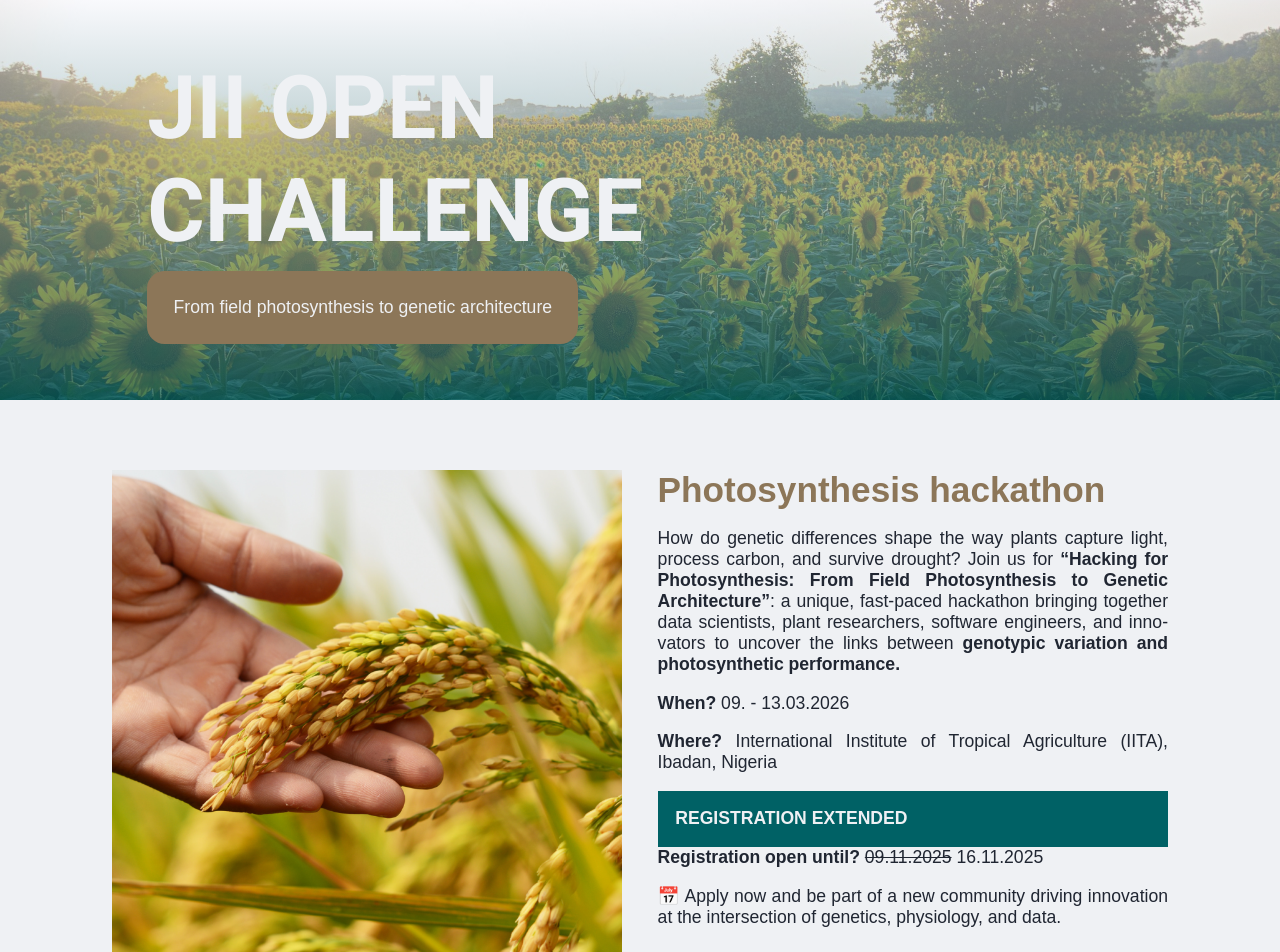
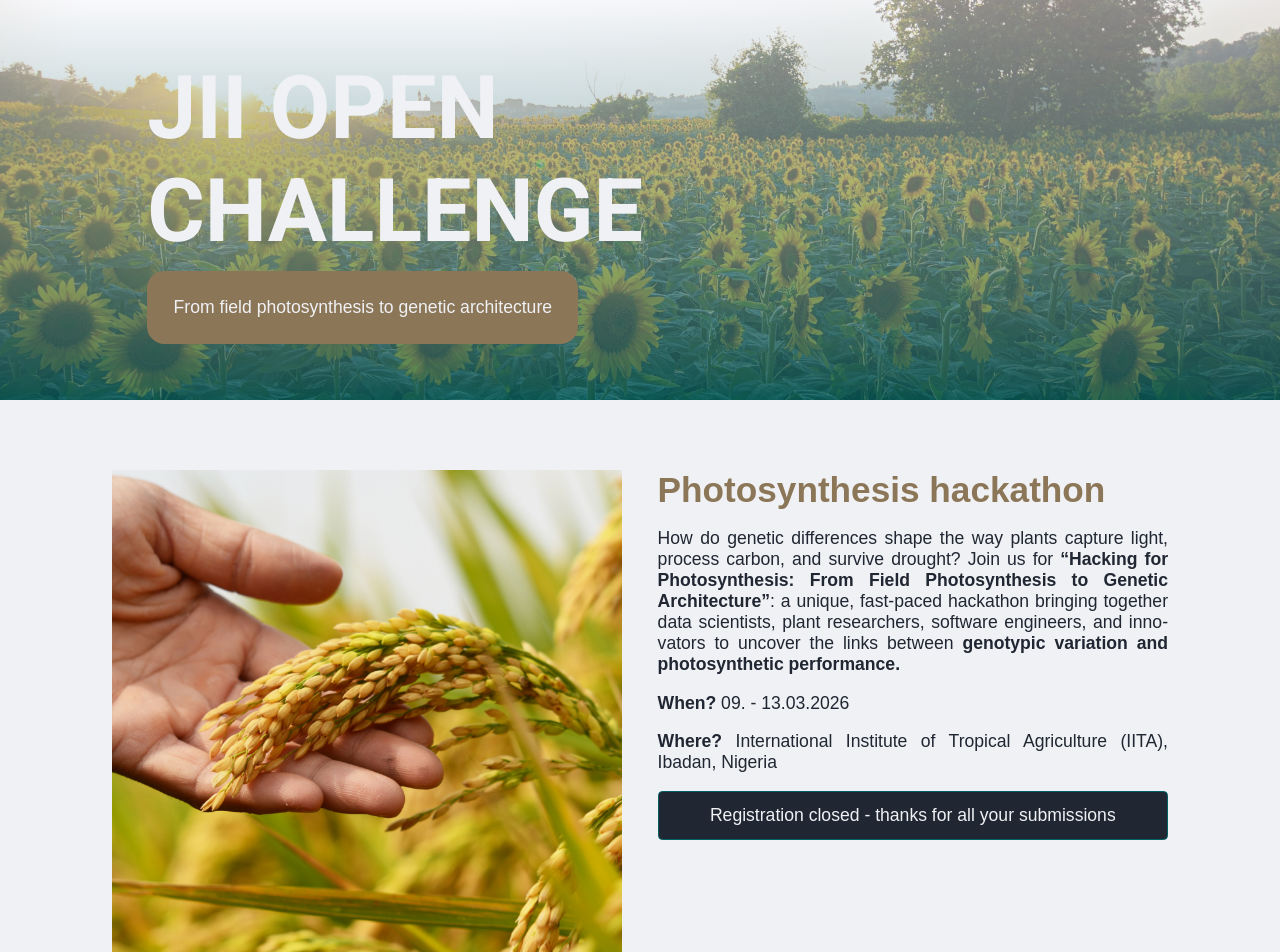
Before and after one commit to Computational-Biology-Aachen/2026-photosynthesis-hackathon, a SvelteKit app: page / in a window 1280 px wide. Shown: the top 952 px of the page. Built offline with nearby package versions, Linux system fonts and the light colour scheme.

Commit message:
dev: fix: close registration

```diff
--- a/src/routes/+page.svelte
+++ b/src/routes/+page.svelte
@@ -20,7 +20,6 @@
 
 	import jiiLogo from '$lib/assets/jan-ingenhousz-institute-logo.png';
 	import mcLogo from '$lib/assets/mastercard-climate.png';
-	import Strikethrough from '$lib/pico/text/Strikethrough.svelte';
 </script>
 
 <svelte:head>
@@ -50,19 +49,22 @@
 				><Bold>Where?</Bold> International Institute of Tropical Agriculture (IITA),
 				Ibadan, Nigeria</Text>
 			<!-- <Text><Bold>Registration opens?</Bold> 06.10.2025</Text> -->
-			<div style="background-color: var(--primary); padding: 1rem;">
+			<!-- <div style="background-color: var(--primary); padding: 1rem;">
 				<Text
 					color="white"
 					padding="none"
 					><Bold>REGISTRATION EXTENDED</Bold>
 				</Text>
-			</div>
-			<Text
+			</div> -->
+			<!-- <Text
 				><Bold>Registration open until?</Bold>
 				<Strikethrough>09.11.2025</Strikethrough> 16.11.2025</Text>
 			<Text
 				>📅 Apply now and be part of a new community driving innovation at the
-				intersection of genetics, physiology, and data.</Text>
+				intersection of genetics, physiology, and data.</Text> -->
+			<BtnGrp
+				disabled
+				href="/">Registration closed - thanks for all your submissions</BtnGrp>
 		</div>
 	</R2>
 	<Text
```
Also changed, not shown: src/routes/(internal)/info/+page.svelte (+7 -3 lines).
